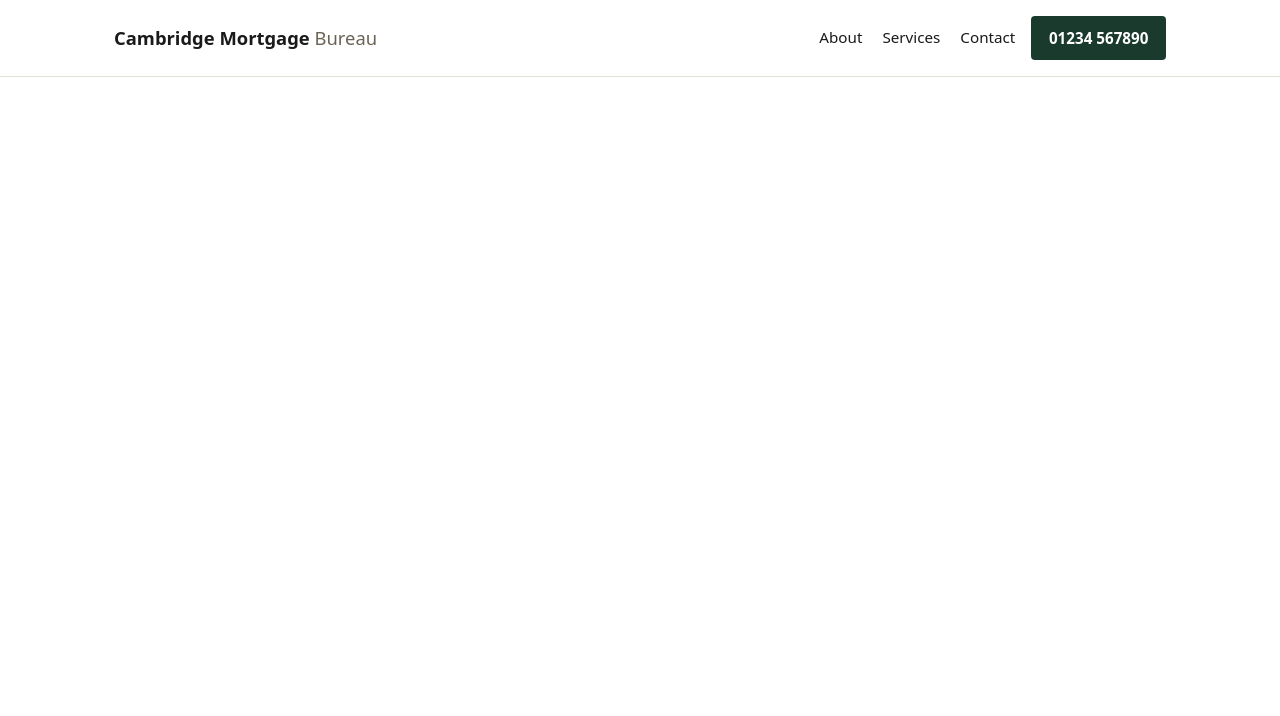
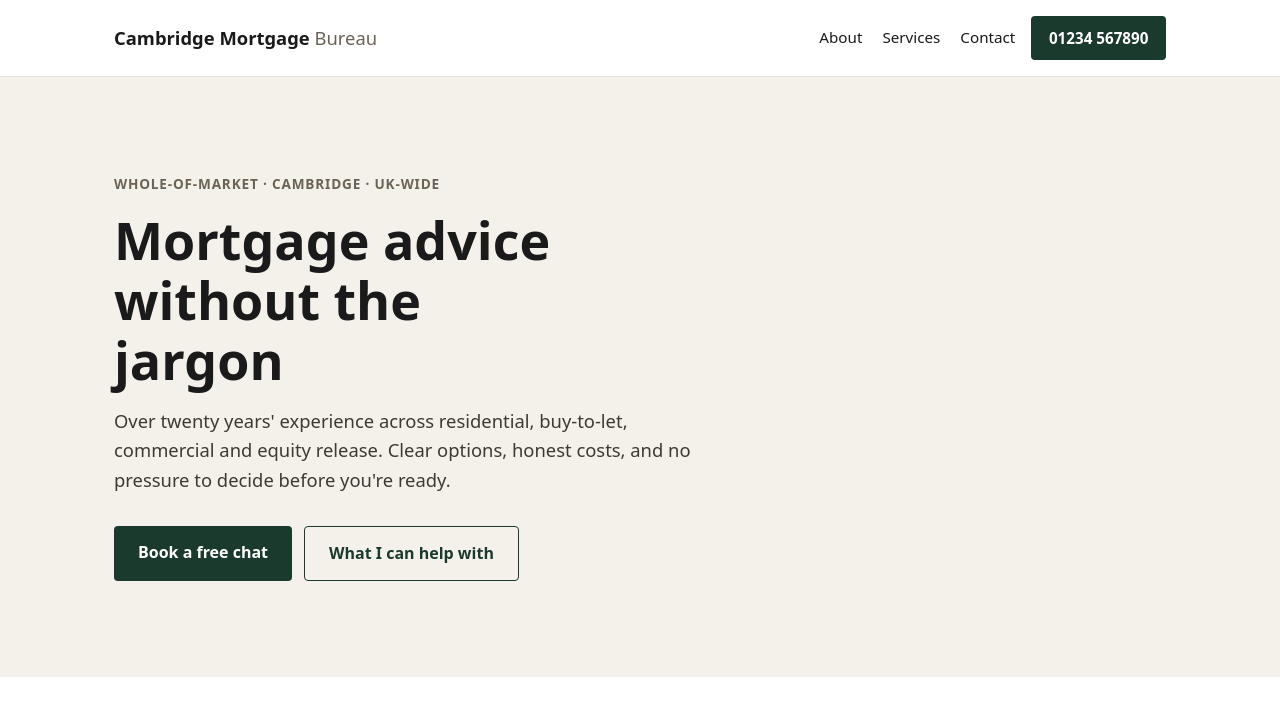
Before and after one commit to sen-ny02/mortgage-site, a plain HTML site: page index.html in a window 1280 px wide. Drawn offline with Linux system fonts and the light colour scheme.

Commit message:
feat: added hero section

```diff
--- a/index.html
+++ b/index.html
@@ -22,5 +22,18 @@
         <a class="phone" href="tel:+441234567890">01234 567890</a> <!-- change number when confirmed -->
     </div>
     </header>
+    <main>
+        <section class="hero">
+            <div class="container">
+                <p class="eyebrow">Whole-of-market · Cambridge · UK-wide</p>
+                <h1>Mortgage advice without the jargon</h1>
+                <p class="lede">Over twenty years' experience across residential, buy-to-let, commercial and equity release. Clear options, honest costs, and no pressure to decide before you're ready.</p>
+                <div class="hero-actions">
+                    <a class="btn btn-primary" href="#contact">Book a free chat</a>
+                    <a class="btn btn-secondary" href="#services">What I can help with</a>
+                </div>
+            </div>
+        </section>
+    </main>
 </body>
 </html>
--- a/style.css
+++ b/style.css
@@ -88,3 +88,57 @@ p {
   padding: 0.6rem 1.1rem;
   border-radius: 4px;
 }
+
+.hero {
+  background: #f4f1ea;
+  padding-block: clamp(3rem, 8vw, 6rem);
+}
+
+.eyebrow {
+  font-size: 0.85rem;
+  font-weight: 600;
+  letter-spacing: 0.06em;
+  text-transform: uppercase;
+  color: #6b6355;
+  margin-block: 0 1rem;
+}
+
+.hero h1 {
+  font-size: clamp(2rem, 5vw, 3.25rem);
+  line-height: 1.15;
+  margin-block: 0 1rem;
+  max-width: 15ch;
+}
+
+.lede {
+  font-size: clamp(1rem, 2vw, 1.15rem);
+  max-width: 55ch;
+  margin-block: 0 2rem;
+  color: #3d3a34;
+}
+
+.hero-actions {
+  display: flex;
+  flex-wrap: wrap;
+  gap: 0.75rem;
+}
+
+.btn {
+  display: inline-block;
+  padding: 0.85rem 1.5rem;
+  border-radius: 4px;
+  text-decoration: none;
+  font-weight: 600;
+  font-size: 1rem;
+}
+
+.btn-primary {
+  background: #1a3a2e;
+  color: #fff;
+}
+
+.btn-secondary {
+  background: transparent;
+  color: #1a3a2e;
+  border: 1px solid #1a3a2e;
+}
```
